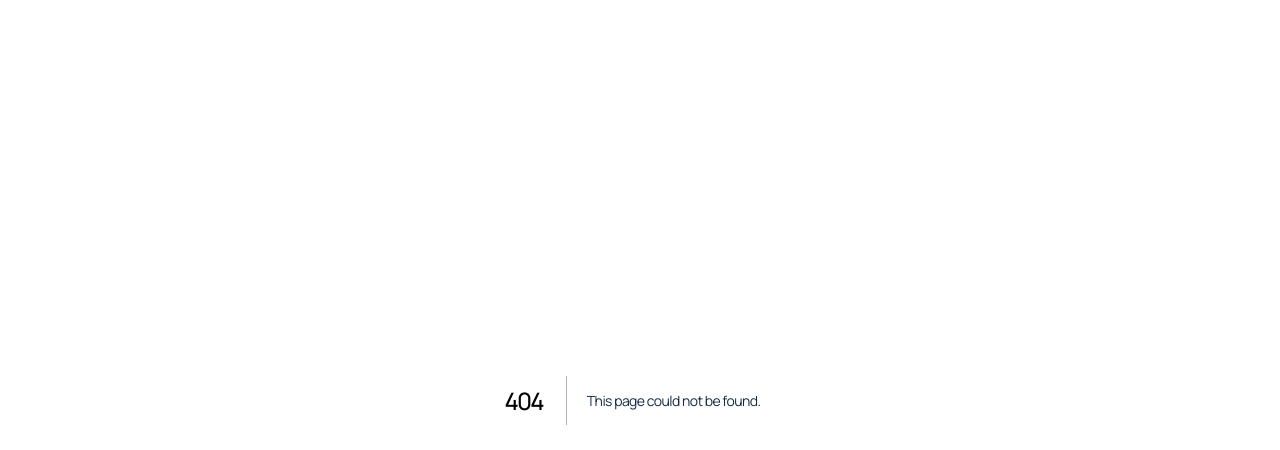
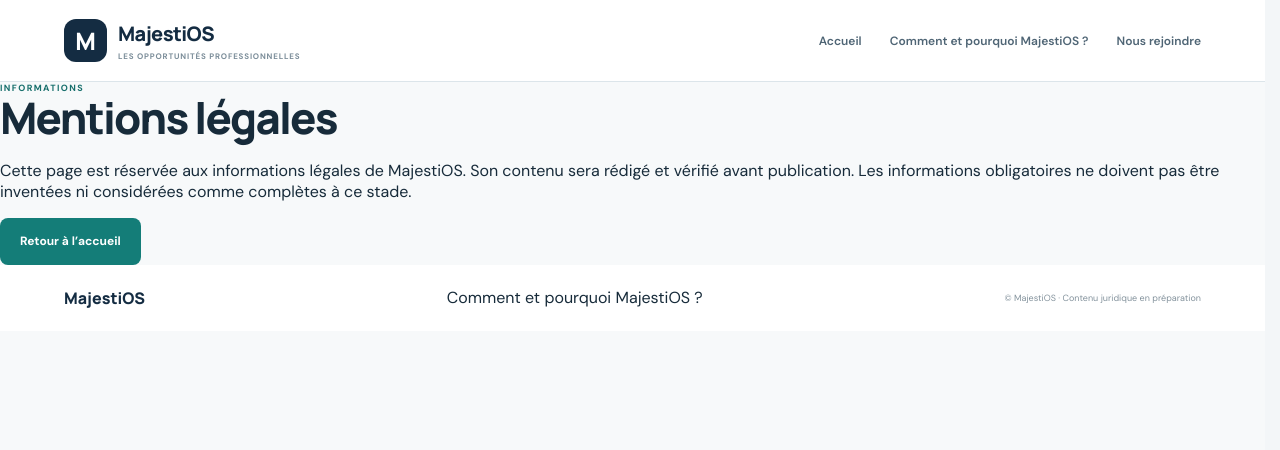
Before and after one commit to Chexpeer/Majestios, a Next.js app: page /mentions-legales in a window 1280 px wide. Before the commit this address had no page. Shown: the top 450 px of the page. Built offline with nearby package versions, Linux system fonts and the light colour scheme.

Commit message:
feat: add legal information placeholder page

```diff
--- /dev/null
+++ b/src/app/mentions-legales/page.tsx
@@ -0,0 +1,11 @@
+import Link from "next/link";
+
+export const metadata = { title: "Mentions légales — MajestiOS", description: "Page d’information juridique de MajestiOS en préparation." };
+
+export default function LegalPlaceholderPage() {
+  return <main className="public-site concept-page">
+    <header className="public-header"><Link className="public-brand" href="/"><span className="public-brand-mark">M</span><span><strong>MajestiOS</strong><small>LES OPPORTUNITÉS PROFESSIONNELLES</small></span></Link><nav className="public-nav" aria-label="Navigation principale"><Link href="/">Accueil</Link><Link href="/comment-et-pourquoi">Comment et pourquoi MajestiOS ?</Link><Link href="/nous-rejoindre">Nous rejoindre</Link></nav></header>
+    <section className="concept-principles"><span className="section-label">INFORMATIONS</span><h1>Mentions légales</h1><p>Cette page est réservée aux informations légales de MajestiOS. Son contenu sera rédigé et vérifié avant publication. Les informations obligatoires ne doivent pas être inventées ni considérées comme complètes à ce stade.</p><Link className="search-submit concept-cta" href="/">Retour à l’accueil</Link></section>
+    <footer className="public-footer"><Link className="footer-brand" href="/">MajestiOS</Link><Link href="/comment-et-pourquoi">Comment et pourquoi MajestiOS ?</Link><small>© MajestiOS · Contenu juridique en préparation</small></footer>
+  </main>;
+}
```
